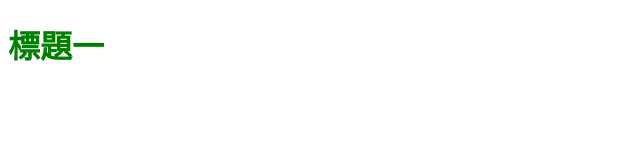
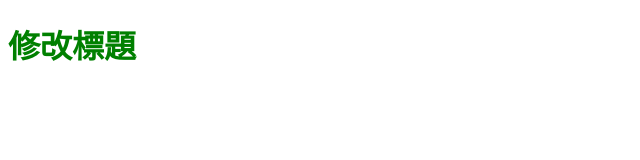
Before and after one commit to Peg-L/git-3, a plain HTML site: page index.html in a window 1280 px wide. Shown: the whole page, without its empty margins (0-640 px from the left). Drawn offline with Linux system fonts and the light colour scheme.

Commit message:
修改 h1 文字

```diff
--- a/index.html
+++ b/index.html
@@ -7,6 +7,6 @@
   <link rel="stylesheet" href="all.css">
 </head>
 <body>
-  <h1>標題一</h1>
+  <h1>修改標題</h1>
 </body>
 </html>
```
